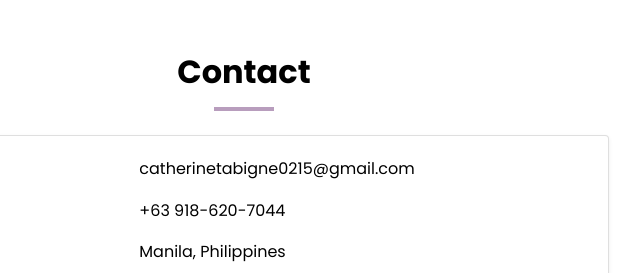
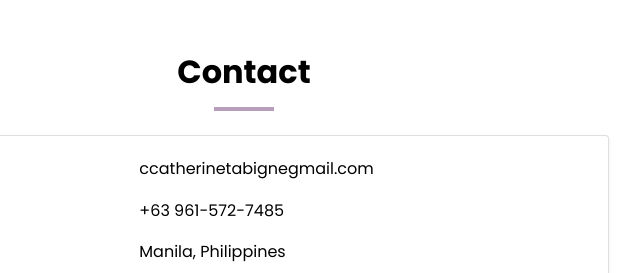
Before and after one commit to kurimiaow/My-Portfolio, a plain HTML site: page index.html in a window 1280 px wide. Shown: the part 5124-5397 px from the top of the page, 396-1036 px from the left. Drawn offline with nearby package versions, Linux system fonts and the light colour scheme.

Commit message:
Update index.html

```diff
--- a/index.html
+++ b/index.html
@@ -463,7 +463,7 @@
                                         <strong><i class="fas fa-envelope"></i> Email:</strong>
                                     </div>
                                     <div class="col-md-8">
-                                        catherinetabigne0215@gmail.com
+                                        ccatherinetabignegmail.com
                                     </div>
                                 </div>
                                 <div class="row mb-3">
@@ -471,7 +471,7 @@
                                         <strong><i class="fas fa-phone"></i> Phone:</strong>
                                     </div>
                                     <div class="col-md-8">
-                                        +63 918-620-7044
+                                        +63 961-572-7485
                                     </div>
                                 </div>
                                 <div class="row mb-3">
```
